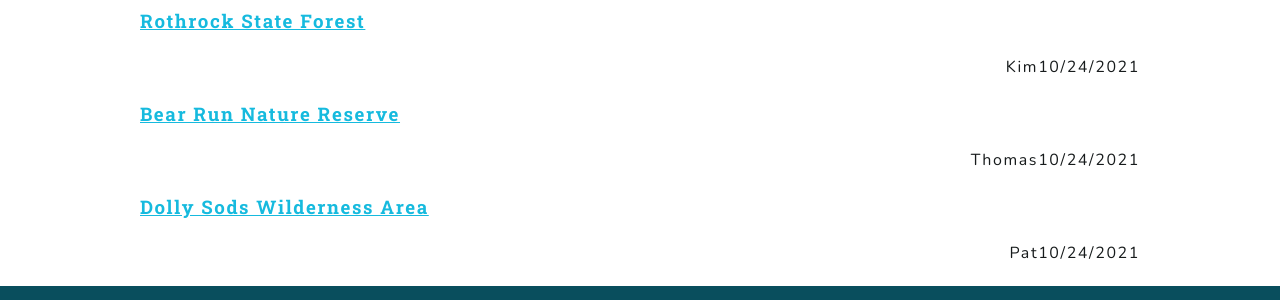
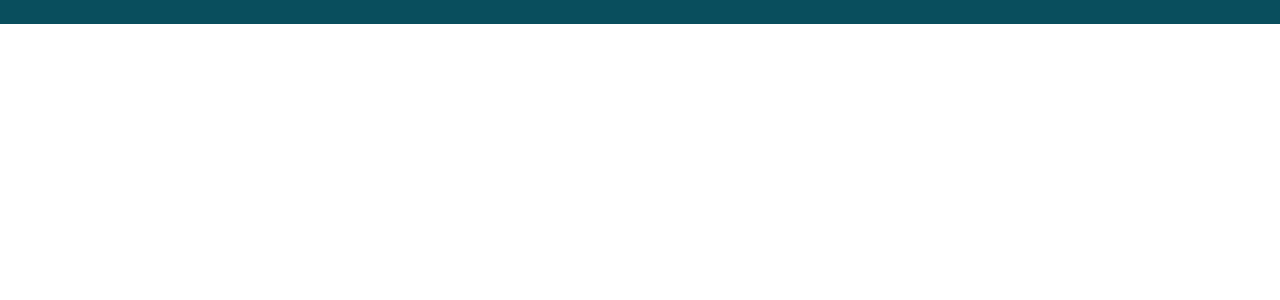
Before and after one commit to OutdoorFunNetwork/website, a Gatsby site: page /blog in a window 1280 px wide. Shown: the part 777-1077 px from the top of the page. After the commit the page ends 801 px from the top, so only its background shows below. Built offline with nearby package versions, Linux system fonts and the light colour scheme; Gatsby itself is replaced by a stand-in of ours.

Commit message:
Separate blog posts and routes Fixes #1

```diff
--- a/src/pages/blog.js
+++ b/src/pages/blog.js
@@ -4,11 +4,20 @@
 import '../scss/style.scss';
 
 const BlogPage = ({ data }) => {
+  const allPosts = data.allMdx.nodes;
+  const blogPosts = [];
+
+  for (const post of allPosts) {
+    if (post.frontmatter.type === 'blog') {
+      blogPosts.push(post);
+    }
+  }
+
   return (
     <Layout pageTitle="OFN Blog">
       <h2>Blog Posts</h2>
       {
-        data.allMdx.nodes.map(node => (
+        blogPosts.map(node => (
           <article className="card" key={node.id}>
             <h3>
               <Link to={`/blog/${node.slug}`}>
@@ -38,6 +47,7 @@
         date(formatString: "MM/D/YYYY")
         tags
         blurb
+        type
       }
       id
       slug
```
Also changed, not shown: src/pages/routes.js (+10 -1 lines).
